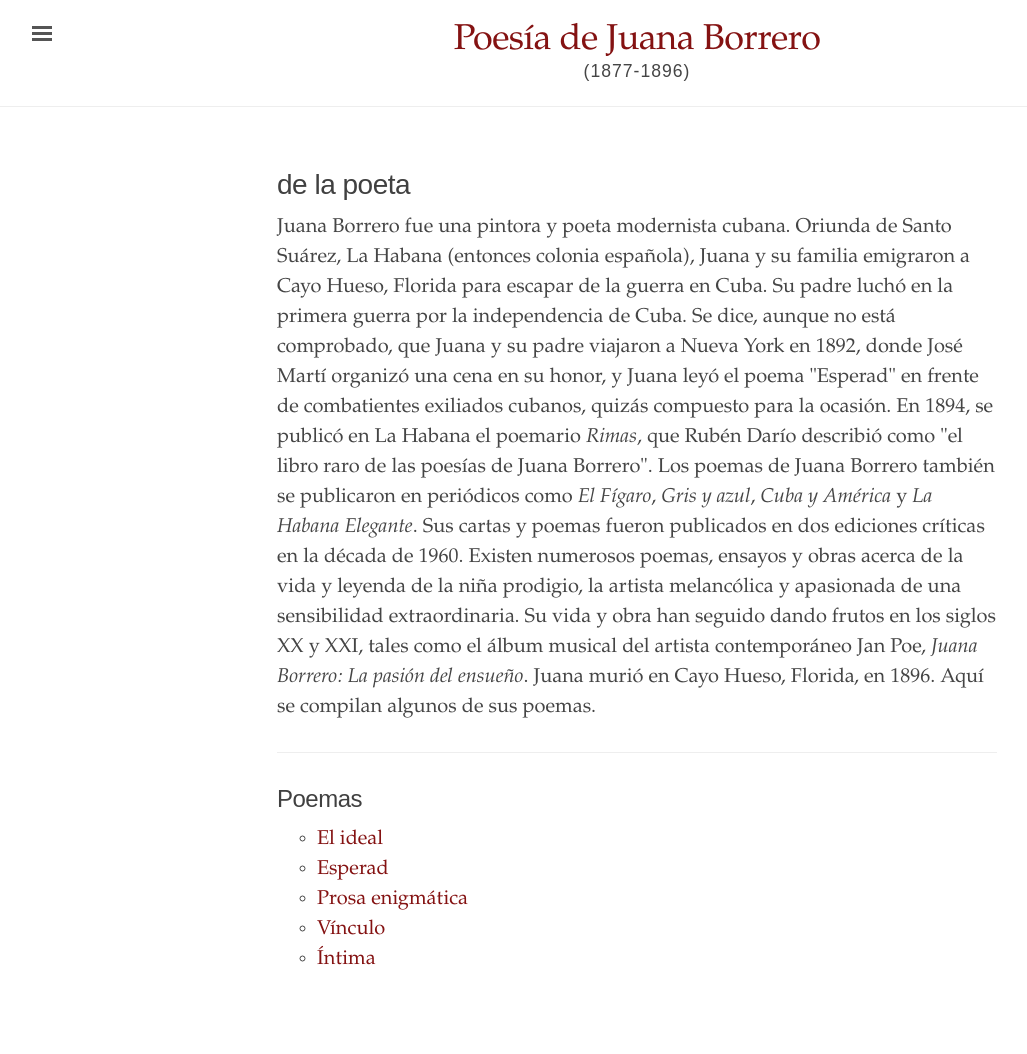
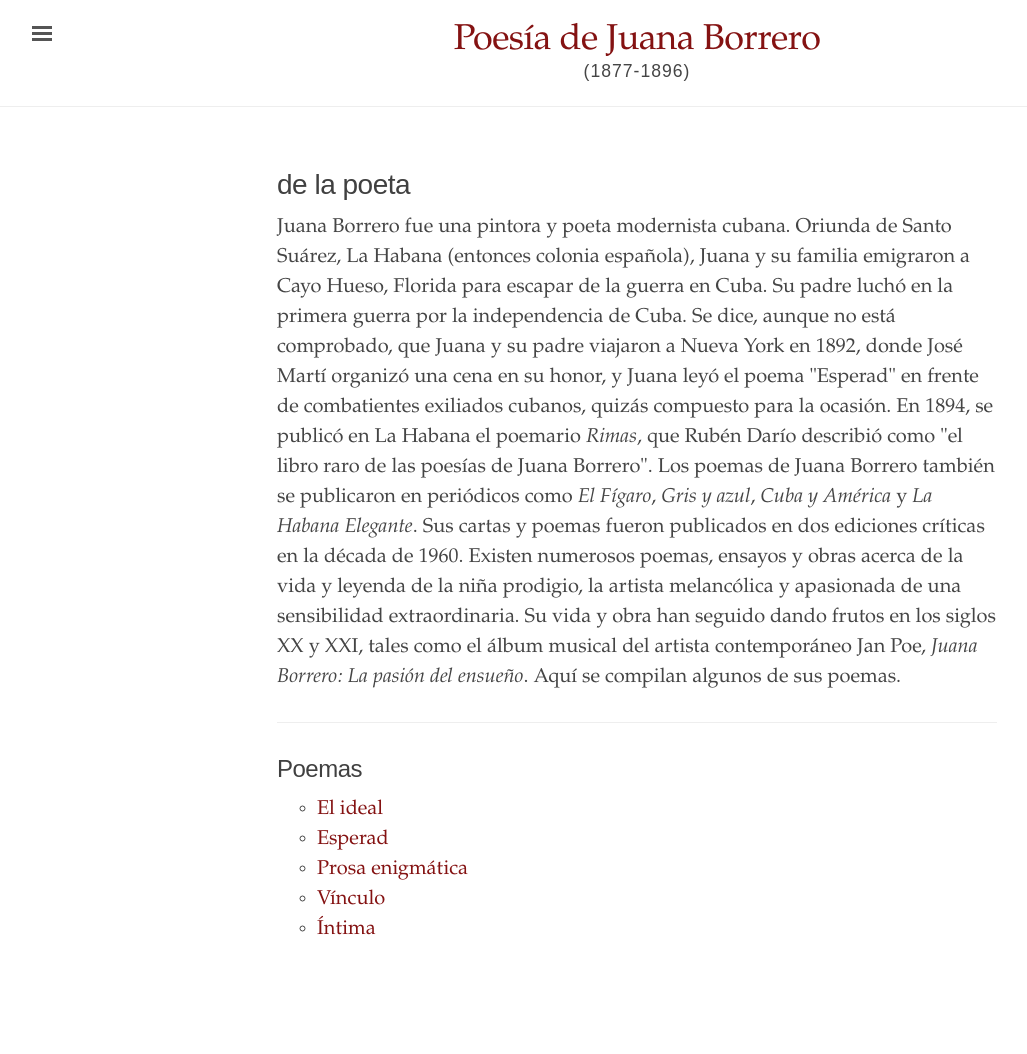
Before and after one commit to edicionesdereparto/juanaborrero, a Jekyll site: the page built from index.html, in a window 1280 px wide. Shown: the whole page, without its empty margins (3-1030 px from the left). Built offline with Jekyll 4.4.1, drawn with Linux system fonts in a browser that asks for light colours; after the commit the page ends 1024 px from its top, so only the background shows below that.

Commit message:
Update index.html

```diff
--- a/index.html
+++ b/index.html
@@ -10,7 +10,7 @@ title: "Poemas de Juana Borrero"
   <h1>de la poeta</h1>
 <body></body>
 <p>
-Juana Borrero fue una pintora y poeta modernista cubana. Oriunda de Santo Suárez, La Habana (entonces colonia española), Juana y su familia emigraron a Cayo Hueso, Florida para escapar de la guerra en Cuba. Su padre luchó en la primera guerra por la independencia de Cuba. Se dice, aunque no está comprobado, que Juana y su padre viajaron a Nueva York en 1892, donde José Martí organizó una cena en su honor, y Juana leyó el poema "Esperad" en frente de combatientes exiliados cubanos, quizás compuesto para la ocasión. En 1894, se publicó en La Habana el poemario <i>Rimas</i>, que Rubén Darío describió como "el libro raro de las poesías de Juana Borrero". Los poemas de Juana Borrero también se publicaron en periódicos como <i>El Fígaro</i>, <i>Gris y azul</i>, <i>Cuba y América</i> y <i>La Habana Elegante</i>. Sus cartas y poemas fueron publicados en dos ediciones críticas en la década de 1960. Existen numerosos poemas, ensayos y obras acerca de la vida y leyenda de la niña prodigio, la artista melancólica y apasionada de una sensibilidad extraordinaria. Su vida y obra han seguido dando frutos en los siglos XX y XXI, tales como el álbum musical del artista contemporáneo Jan Poe, <i>Juana Borrero: La pasión del ensueño</i>. Juana murió en Cayo Hueso, Florida, en 1896. Aquí se compilan algunos de sus poemas.
+Juana Borrero fue una pintora y poeta modernista cubana. Oriunda de Santo Suárez, La Habana (entonces colonia española), Juana y su familia emigraron a Cayo Hueso, Florida para escapar de la guerra en Cuba. Su padre luchó en la primera guerra por la independencia de Cuba. Se dice, aunque no está comprobado, que Juana y su padre viajaron a Nueva York en 1892, donde José Martí organizó una cena en su honor, y Juana leyó el poema "Esperad" en frente de combatientes exiliados cubanos, quizás compuesto para la ocasión. En 1894, se publicó en La Habana el poemario <i>Rimas</i>, que Rubén Darío describió como "el libro raro de las poesías de Juana Borrero". Los poemas de Juana Borrero también se publicaron en periódicos como <i>El Fígaro</i>, <i>Gris y azul</i>, <i>Cuba y América</i> y <i>La Habana Elegante</i>. Sus cartas y poemas fueron publicados en dos ediciones críticas en la década de 1960. Existen numerosos poemas, ensayos y obras acerca de la vida y leyenda de la niña prodigio, la artista melancólica y apasionada de una sensibilidad extraordinaria. Su vida y obra han seguido dando frutos en los siglos XX y XXI, tales como el álbum musical del artista contemporáneo Jan Poe, <i>Juana Borrero: La pasión del ensueño</i>. Aquí se compilan algunos de sus poemas.
 </p>
 </body>
 </div>
```
